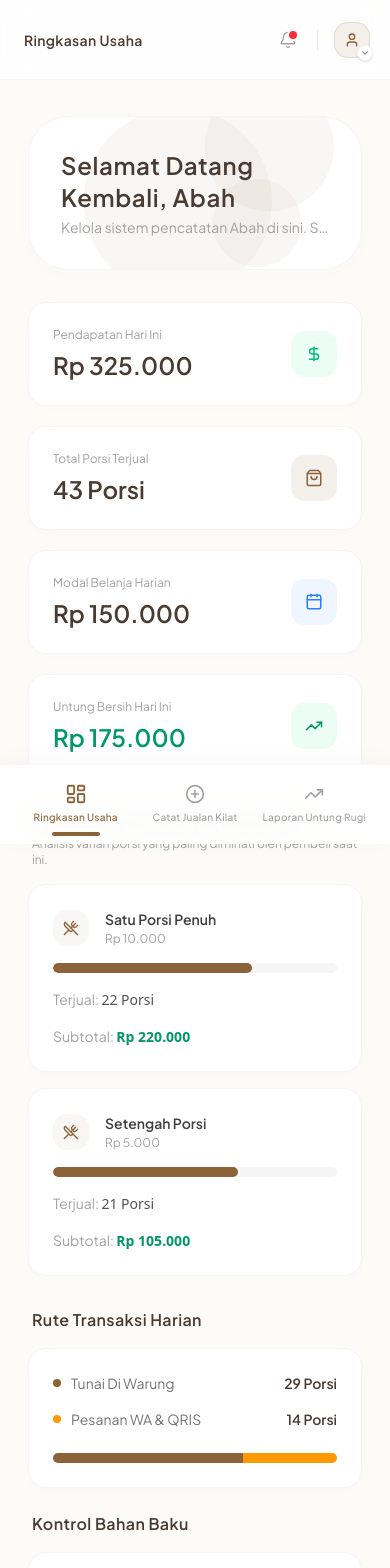
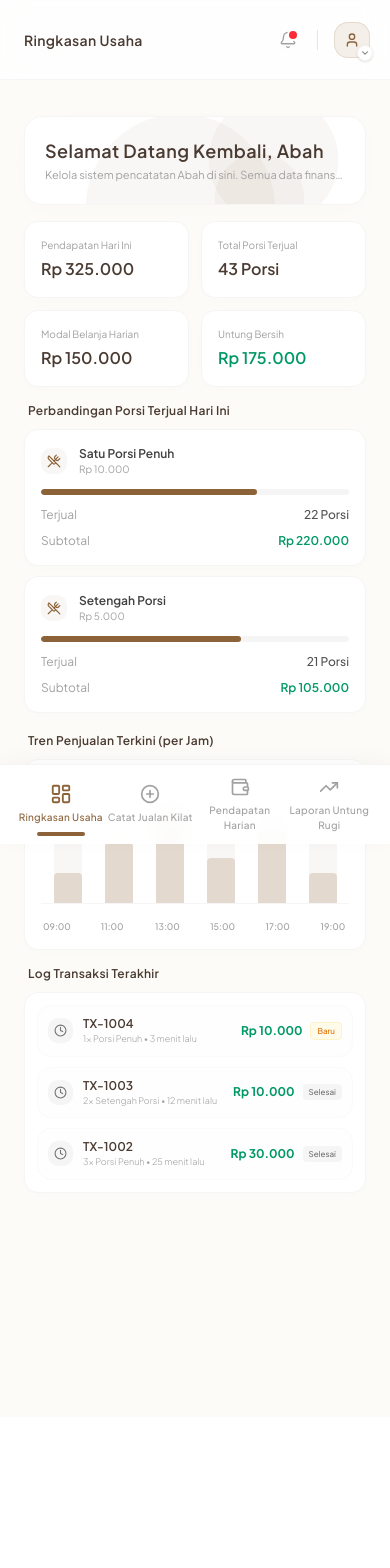
Before and after one commit to sakibfaturrahman/soto-batagor-ui-ux, a Next.js app: page /admin/dashboard in a window 390 px wide. Shown: the top 1568 px of the page. After the commit the page ends 1417 px from the top, so only its background shows below. Built offline with nearby package versions, Linux system fonts and the light colour scheme.

Commit message:
update lagi dashboard

```diff
--- a/app/(admin)/admin/dashboard/page.tsx
+++ b/app/(admin)/admin/dashboard/page.tsx
@@ -7,7 +7,7 @@ import {
   TrendingUp,
   Calendar,
   UtensilsCrossed,
-  AlertTriangle,
+  Clock,
   Sparkles,
 } from "lucide-react";
 
@@ -30,58 +30,88 @@ const porsiTerjualData = [
   },
 ];
 
-const metodeBayarData = [
-  { nama: "Tunai Di Warung", jumlah: "29 Porsi", warna: "bg-[#8C6239]" },
-  { nama: "Pesanan WA & QRIS", jumlah: "14 Porsi", warna: "bg-amber-500" },
+const trenPenjualanJam = [
+  { jam: "09:00", porsi: 4, tinggi: "h-[30%]" },
+  { jam: "11:00", porsi: 8, tinggi: "h-[60%]" },
+  { jam: "13:00", porsi: 12, tinggi: "h-[95%]" },
+  { jam: "15:00", porsi: 6, tinggi: "h-[45%]" },
+  { jam: "17:00", porsi: 9, tinggi: "h-[75%]" },
+  { jam: "19:00", porsi: 4, tinggi: "h-[30%]" },
+];
+
+const logTransaksiTerakhir = [
+  {
+    id: "TX-1004",
+    waktu: "3 menit lalu",
+    item: "1x Porsi Penuh",
+    total: "Rp 10.000",
+    tipe: "Baru",
+  },
+  {
+    id: "TX-1003",
+    waktu: "12 menit lalu",
+    item: "2x Setengah Porsi",
+    total: "Rp 10.000",
+    tipe: "Selesai",
+  },
+  {
+    id: "TX-1002",
+    waktu: "25 menit lalu",
+    item: "3x Porsi Penuh",
+    total: "Rp 30.000",
+    tipe: "Selesai",
+  },
 ];
 
 const containerVariants = {
   hidden: { opacity: 0 },
   show: {
     opacity: 1,
-    transition: { staggerChildren: 0.08 },
+    transition: { staggerChildren: 0.06 },
   },
 };
 
 const itemVariants: Variants = {
-  hidden: { opacity: 0, y: 12 },
+  hidden: { opacity: 0, y: 10 },
   show: {
     opacity: 1,
     y: 0,
-    transition: { type: "spring", stiffness: 200, damping: 20 } as const,
+    transition: { type: "spring", stiffness: 220, damping: 22 } as const,
   },
 };
 
 const greetingVariants: Variants = {
-  hidden: { opacity: 0, y: -20, scale: 0.98 },
+  hidden: { opacity: 0, y: -15, scale: 0.99 },
   show: {
     opacity: 1,
     y: 0,
     scale: 1,
     transition: {
       type: "spring",
-      stiffness: 120,
-      damping: 16,
-      staggerChildren: 0.1,
+      stiffness: 140,
+      damping: 18,
+      staggerChildren: 0.08,
     },
   },
 };
 
 const textFadeVariants: Variants = {
-  hidden: { opacity: 0, x: -15 },
-  show: { opacity: 1, x: 0, transition: { duration: 0.6, ease: "easeOut" } },
+  hidden: { opacity: 0, x: -10 },
+  show: { opacity: 1, x: 0, transition: { duration: 0.5, ease: "easeOut" } },
 };
 
 export default function AdminDashboard() {
   return (
-    <div className="flex flex-col gap-8 pb-24 font-sans select-none max-w-5xl mx-auto px-2 mt-5 md:mt-22">
+    // PERBAIKAN: Mengurangi gap-6 ke gap-4 di mobile, px-2 agar tidak mepet tengah, dan mt-16 agar pas posisi atas
+    <div className="flex flex-col gap-4 md:gap-8 pb-28 md:pb-24 font-sans select-none max-w-5xl mx-auto px-1 md:px-2 sm:px-6 mt-5 md:mt-26 w-full">
       {/* ================= HEADER SAPAAN INTERAKTIF FUTURISTIK ================= */}
       <motion.div
         variants={greetingVariants}
         initial="hidden"
         animate="show"
-        className="w-full bg-white border border-neutral-100 p-8 md:p-10 rounded-[2.5rem] shadow-[0_4px_30px_rgba(0,0,0,0.01)] flex flex-col sm:flex-row sm:items-center justify-between gap-6 text-left relative overflow-hidden group"
+        className="w-full bg-white border border-neutral-100 p-5 md:p-10 rounded-2xl md:rounded-[2.5rem] shadow-[0_4px_30px_rgba(0,0,0,0.01)] flex flex-col sm:flex-row sm:items-center justify-between gap-4 md:gap-6 text-left relative overflow-hidden group"
       >
+        {/* Ornamen Partikel Ambien */}
         <div className="absolute inset-0 pointer-events-none overflow-hidden">
           {[...Array(3)].map((_, i) => (
             <motion.div
@@ -107,12 +137,13 @@ export default function AdminDashboard() {
           ))}
         </div>
 
-        <div className="flex items-center gap-5 relative z-10 flex-1 min-w-0">
+        {/* Konten Teks Kiri */}
+        <div className="flex items-center gap-3 md:gap-5 relative z-10 flex-1 min-w-0">
           <motion.div
-            className="p-4 bg-[#8C6239]/10 text-[#8C6239] rounded-2xl hidden xs:block relative overflow-hidden shadow-inner border border-[#8C6239]/5 shrink-0"
-            whileHover={{ scale: 1.05 }}
+            className="p-3 bg-[#8C6239]/10 text-[#8C6239] rounded-xl md:rounded-2xl hidden xs:block relative overflow-hidden shadow-inner border border-[#8C6239]/5 shrink-0"
+            whileHover={{ scale: 1.03 }}
           >
-            <Sparkles size={24} className="relative z-10" />
+            <Sparkles size={18} className="md:size-6 relative z-10" />
             <motion.div
               className="absolute inset-0 bg-gradient-to-tr from-transparent via-white/40 to-transparent"
               animate={{ x: ["-100%", "100%"] }}
@@ -120,16 +151,16 @@ export default function AdminDashboard() {
             />
           </motion.div>
 
-          <div className="flex flex-col gap-1 min-w-0">
+          <div className="flex flex-col gap-0.5 min-w-0">
             <motion.h1
               variants={textFadeVariants}
-              className="text-2xl md:text-3xl font-semibold text-[#4A3B32] tracking-wide"
+              className="text-lg md:text-3xl font-semibold text-[#4A3B32] tracking-wide"
             >
               Selamat Datang Kembali, Abah
             </motion.h1>
             <motion.p
               variants={textFadeVariants}
-              className="text-sm text-neutral-400 font-normal truncate"
+              className="text-[11px] md:text-sm text-neutral-400 font-normal truncate"
             >
               Kelola sistem pencatatan Abah di sini. Semua data finansial
               disesuaikan otomatis hari ini.
@@ -143,122 +174,120 @@ export default function AdminDashboard() {
         variants={containerVariants}
         initial="hidden"
         animate="show"
-        className="grid grid-cols-1 sm:grid-cols-2 lg:grid-cols-4 gap-5"
+        className="grid grid-cols-2 lg:grid-cols-4 gap-3 md:gap-5"
       >
         {/* Pendapatan Hari Ini */}
         <motion.div
           variants={itemVariants}
-          className="bg-white border border-neutral-100 p-6 rounded-2xl shadow-[0_2px_12px_rgba(0,0,0,0.01)] flex items-center justify-between transition-all hover:shadow-[0_4px_20px_rgba(0,0,0,0.02)]"
+          className="bg-white border border-neutral-100 p-4 md:p-6 rounded-xl md:rounded-2xl shadow-[0_2px_12px_rgba(0,0,0,0.01)] flex items-center justify-between transition-all"
         >
-          <div className="flex flex-col text-left gap-1.5">
-            <span className="text-xs font-normal text-neutral-400">
+          <div className="flex flex-col text-left gap-1">
+            <span className="text-[10px] md:text-xs font-normal text-neutral-400">
               Pendapatan Hari Ini
             </span>
-            <span className="text-2xl font-semibold text-[#4A3B32]">
+            <span className="text-base md:text-2xl font-semibold text-[#4A3B32]">
               Rp 325.000
             </span>
           </div>
-          <div className="p-3.5 bg-emerald-50 text-emerald-500 rounded-xl shrink-0">
-            <DollarSign size={18} />
+          <div className="p-2 md:p-3.5 bg-emerald-50 text-emerald-500 rounded-lg md:rounded-xl shrink-0 hidden sm:block">
+            <DollarSign size={16} className="md:size-[18px]" />
           </div>
         </motion.div>
 
         {/* Total Porsi */}
         <motion.div
           variants={itemVariants}
-          className="bg-white border border-neutral-100 p-6 rounded-2xl shadow-[0_2px_12px_rgba(0,0,0,0.01)] flex items-center justify-between transition-all hover:shadow-[0_4px_20px_rgba(0,0,0,0.02)]"
+          className="bg-white border border-neutral-100 p-4 md:p-6 rounded-xl md:rounded-2xl shadow-[0_2px_12px_rgba(0,0,0,0.01)] flex items-center justify-between transition-all"
         >
-          <div className="flex flex-col text-left gap-1.5">
-            <span className="text-xs font-normal text-neutral-400">
+          <div className="flex flex-col text-left gap-1">
+            <span className="text-[10px] md:text-xs font-normal text-neutral-400">
               Total Porsi Terjual
             </span>
-            <span className="text-2xl font-semibold text-[#4A3B32]">
+            <span className="text-base md:text-2xl font-semibold text-[#4A3B32]">
               43 Porsi
             </span>
           </div>
-          <div className="p-3.5 bg-[#8C6239]/10 text-[#8C6239] rounded-xl shrink-0">
-            <ShoppingBag size={18} />
+          <div className="p-2 md:p-3.5 bg-[#8C6239]/10 text-[#8C6239] rounded-lg md:rounded-xl shrink-0 hidden sm:block">
+            <ShoppingBag size={16} className="md:size-[18px]" />
           </div>
         </motion.div>
 
         {/* Modal Belanja */}
         <motion.div
           variants={itemVariants}
-          className="bg-white border border-neutral-100 p-6 rounded-2xl shadow-[0_2px_12px_rgba(0,0,0,0.01)] flex items-center justify-between transition-all hover:shadow-[0_4px_20px_rgba(0,0,0,0.02)]"
+          className="bg-white border border-neutral-100 p-4 md:p-6 rounded-xl md:rounded-2xl shadow-[0_2px_12px_rgba(0,0,0,0.01)] flex items-center justify-between transition-all"
         >
-          <div className="flex flex-col text-left gap-1.5">
-            <span className="text-xs font-normal text-neutral-400">
+          <div className="flex flex-col text-left gap-1">
+            <span className="text-[10px] md:text-xs font-normal text-neutral-400">
               Modal Belanja Harian
             </span>
-            <span className="text-2xl font-semibold text-[#4A3B32]">
+            <span className="text-base md:text-2xl font-semibold text-[#4A3B32]">
               Rp 150.000
             </span>
           </div>
-          <div className="p-3.5 bg-blue-50 text-blue-500 rounded-xl shrink-0">
-            <Calendar size={18} />
+          <div className="p-2 md:p-3.5 bg-blue-50 text-blue-500 rounded-lg md:rounded-xl shrink-0 hidden sm:block">
+            <Calendar size={16} className="md:size-[18px]" />
           </div>
         </motion.div>
 
         {/* Untung Bersih */}
         <motion.div
           variants={itemVariants}
-          className="bg-white border border-neutral-100 p-6 rounded-2xl shadow-[0_2px_12px_rgba(0,0,0,0.01)] flex items-center justify-between transition-all hover:shadow-[0_4px_20px_rgba(0,0,0,0.02)]"
+          className="bg-white border border-neutral-100 p-4 md:p-6 rounded-xl md:rounded-2xl shadow-[0_2px_12px_rgba(0,0,0,0.01)] flex items-center justify-between transition-all"
         >
-          <div className="flex flex-col text-left gap-1.5">
-            <span className="text-xs font-normal text-neutral-400">
-              Untung Bersih Hari Ini
+          <div className="flex flex-col text-left gap-1">
+            <span className="text-[10px] md:text-xs font-normal text-neutral-400">
+              Untung Bersih
             </span>
-            <span className="text-2xl font-semibold text-emerald-600">
+            <span className="text-base md:text-2xl font-semibold text-emerald-600">
               Rp 175.000
             </span>
           </div>
-          <div className="p-3.5 bg-emerald-50 text-emerald-600 rounded-xl shrink-0">
-            <TrendingUp size={18} />
+          <div className="p-2 md:p-3.5 bg-emerald-50 text-emerald-600 rounded-lg md:rounded-xl shrink-0 hidden sm:block">
+            <TrendingUp size={16} className="md:size-[18px]" />
           </div>
         </motion.div>
       </motion.div>
 
       {/* ================= 2. STRUKTUR UTAMA TUMPUKAN VERTIKAL ================= */}
-      <div className="flex flex-col gap-8">
+      {/* PERBAIKAN: Jarak gap dikurangi dari gap-8 menjadi gap-5 agar tidak terlalu renggang di mobile */}
+      <div className="flex flex-col gap-5 md:gap-8">
         {/* BAGIAN UTAMA A: PAPAN PROGRESS PORSI TERJUAL */}
-        <div className="flex flex-col gap-4">
+        <div className="flex flex-col gap-2.5 md:gap-4">
           <div className="text-left px-1">
-            <h2 className="text-base font-semibold text-[#4A3B32] tracking-wide">
+            <h2 className="text-xs md:text-base font-semibold text-[#4A3B32] tracking-wide">
               Perbandingan Porsi Terjual Hari Ini
             </h2>
-            <p className="text-xs text-neutral-400 font-normal mt-0.5">
-              Analisis varian porsi yang paling diminati oleh pembeli saat ini.
-            </p>
           </div>
 
           <motion.div
             variants={containerVariants}
             initial="hidden"
             animate="show"
-            className="flex flex-col gap-4"
+            className="flex flex-col gap-2.5 md:gap-4"
           >
             {porsiTerjualData.map((porsi) => (
               <motion.div
                 key={porsi.id}
                 variants={itemVariants}
-                className="flex flex-col sm:grid sm:grid-cols-12 bg-white border border-neutral-100 rounded-2xl p-6 shadow-[0_2px_12px_rgba(0,0,0,0.01)] items-start sm:items-center gap-4 sm:gap-0 hover:border-[#8C6239]/20 transition-all"
+                className="flex flex-col sm:grid sm:grid-cols-12 bg-white border border-neutral-100 rounded-xl md:rounded-2xl p-4 md:p-6 shadow-[0_2px_12px_rgba(0,0,0,0.01)] items-start sm:items-center gap-2 sm:gap-0 hover:border-[#8C6239]/20 transition-all"
               >
-                <div className="sm:col-span-4 flex items-center gap-4 text-left w-full">
-                  <div className="p-2.5 bg-[#8C6239]/5 rounded-xl text-[#8C6239] shrink-0">
-                    <UtensilsCrossed size={16} />
+                <div className="sm:col-span-4 flex items-center gap-3 text-left w-full">
+                  <div className="p-1.5 bg-[#8C6239]/5 rounded-lg text-[#8C6239] shrink-0">
+                    <UtensilsCrossed size={14} />
                   </div>
-                  <div className="flex flex-col gap-0.5">
-                    <span className="text-sm font-semibold text-neutral-700">
+                  <div className="flex flex-col">
+                    <span className="text-xs md:text-sm font-semibold text-neutral-700">
                       {porsi.nama}
                     </span>
-                    <span className="text-xs font-mono text-neutral-400">
+                    <span className="text-[10px] md:text-[11px] font-mono text-neutral-400">
                       {porsi.harga}
                     </span>
                   </div>
                 </div>
 
-                <div className="sm:col-span-4 w-full pr-0 sm:pr-8">
-                  <div className="w-full h-2.5 bg-neutral-100 rounded-full overflow-hidden">
+                <div className="sm:col-span-4 w-full pr-0 sm:pr-8 my-1 sm:my-0">
+                  <div className="w-full h-1.5 md:h-2.5 bg-neutral-100 rounded-full overflow-hidden">
                     <motion.div
                       className="h-full bg-[#8C6239] rounded-full"
                       initial={{ width: 0 }}
@@ -268,83 +297,113 @@ export default function AdminDashboard() {
                   </div>
                 </div>
 
-                <div className="sm:col-span-2 text-left text-sm font-medium text-neutral-600 w-full sm:pl-4">
+                <div className="sm:col-span-2 text-left text-xs md:text-sm font-medium text-neutral-600 w-full sm:pl-4 flex justify-between sm:block">
                   <span className="inline sm:hidden text-neutral-400 font-normal">
-                    Terjual:{" "}
+                    Terjual
                   </span>
-                  {porsi.terjual}
+                  <span>{porsi.terjual}</span>
                 </div>
 
-                <div className="sm:col-span-2 text-left sm:text-right text-sm font-semibold text-emerald-600 w-full">
+                <div className="sm:col-span-2 text-left sm:text-right text-xs md:text-sm font-semibold text-emerald-600 w-full flex justify-between sm:block mt-0.5 sm:mt-0">
                   <span className="inline sm:hidden text-neutral-400 font-normal">
-                    Subtotal:{" "}
+                    Subtotal
                   </span>
-                  {porsi.totalNominal}
+                  <span>{porsi.totalNominal}</span>
                 </div>
               </motion.div>
             ))}
           </motion.div>
         </div>
 
-        {/* BAGIAN UTAMA B: DUA SUB-KOMPONEN HORIZONTAL DENGAN TINGGI SERAGAM (items-stretch) */}
-        <div className="grid grid-cols-1 md:grid-cols-2 gap-6 items-stretch">
-          {/* KIRI: Distribusi Alur Transaksi */}
-          <div className="flex flex-col gap-4 h-full">
+        {/* BAGIAN UTAMA B: DIAGRAM & LOG AKTIVITAS TERBARU */}
+        <div className="grid grid-cols-1 md:grid-cols-2 gap-4 md:gap-6 items-stretch">
+          {/* KOLOM KIRI: Diagram Batang Penjualan per Jam */}
+          <div className="flex flex-col gap-2.5 md:gap-4 h-full">
             <div className="text-left px-1">
-              <h2 className="text-base font-semibold text-[#4A3B32] tracking-wide">
-                Rute Transaksi Harian
+              <h2 className="text-xs md:text-base font-semibold text-[#4A3B32] tracking-wide">
+                Tren Penjualan Terkini (per Jam)
               </h2>
             </div>
-            {/* flex-1 memastikan kontainer ini mengisi penuh sisa tinggi dari pembungkus grid */}
-            <div className="bg-white border border-neutral-100 rounded-2xl p-6 shadow-[0_2px_12px_rgba(0,0,0,0.01)] flex flex-col justify-between flex-1 gap-6 text-left">
-              <div className="flex flex-col gap-4">
-                {metodeBayarData.map((item, idx) => (
-                  <div key={idx} className="flex flex-col gap-1.5">
-                    <div className="flex justify-between items-center text-sm">
-                      <span className="text-neutral-500 flex items-center gap-2.5 font-normal">
-                        <span
-                          className={`w-2 h-2 rounded-full ${item.warna}`}
-                        />
-                        {item.nama}
-                      </span>
-                      <span className="font-semibold text-[#4A3B32]">
-                        {item.jumlah}
-                      </span>
+            <div className="bg-white border border-neutral-100 rounded-xl md:rounded-2xl p-4 md:p-6 shadow-[0_2px_12px_rgba(0,0,0,0.01)] flex flex-col gap-4 md:gap-6 text-left flex-1 justify-between">
+              <div className="flex items-end justify-between h-32 md:h-40 w-full pt-2 px-1 border-b border-neutral-100 items-stretch gap-1.5 sm:gap-2">
+                {trenPenjualanJam.map((item, idx) => (
+                  <div
+                    key={idx}
+                    className="flex flex-col items-center justify-end h-full w-full group gap-1"
+                  >
+                    <span className="text-[9px] md:text-[10px] font-bold text-[#8C6239] opacity-0 group-hover:opacity-100 transition-opacity duration-200 mb-0.5">
+                      {item.porsi}
+                    </span>
+                    <div className="w-full bg-[#8C6239]/5 rounded-t-[4px] flex items-end h-full max-w-[28px] sm:max-w-[32px]">
+                      <motion.div
+                        initial={{ height: 0 }}
+                        animate={{
+                          height: item.tinggi
+                            .replace("h-[", "")
+                            .replace("]", ""),
+                        }}
+                        transition={{
+                          duration: 0.8,
+                          delay: idx * 0.04,
+                          ease: "easeOut",
+                        }}
+                        className="w-full bg-[#8C6239]/20 group-hover:bg-[#8C6239] rounded-t-[4px] transition-colors"
+                      />
                     </div>
                   </div>
                 ))}
               </div>
-              <div className="w-full h-2.5 bg-neutral-100 rounded-full overflow-hidden flex">
-                <div className="h-full bg-[#8C6239] w-[67%]" />
-                <div className="h-full bg-amber-500 w-[33%]" />
+              <div className="flex justify-between text-[9px] md:text-xs text-neutral-400 font-medium px-0.5">
+                {trenPenjualanJam.map((item, idx) => (
+                  <span
+                    key={idx}
+                    className="w-full text-center max-w-[28px] sm:max-w-[32px]"
+                  >
+                    {item.jam}
+                  </span>
+                ))}
               </div>
             </div>
           </div>
 
-          {/* KANAN: Status Stok Bahan */}
-          <div className="flex flex-col gap-4 h-full">
+          {/* KOLOM KANAN: Log Aktivitas Riwayat Transaksi Terkini */}
+          <div className="flex flex-col gap-2.5 md:gap-4 h-full">
             <div className="text-left px-1">
-              <h2 className="text-base font-semibold text-[#4A3B32] tracking-wide">
-                Kontrol Bahan Baku
+              <h2 className="text-xs md:text-base font-semibold text-[#4A3B32] tracking-wide">
+                Log Transaksi Terakhir
               </h2>
             </div>
-            {/* h-full & flex-1 memaksakan kartu peringatan ini memiliki tinggi yang sama dengan kartu transaksi di kiri */}
-            <div className="bg-white border border-neutral-100 rounded-2xl p-6 shadow-[0_2px_12px_rgba(0,0,0,0.01)] flex flex-col flex-1 text-left justify-start">
-              <div className="flex items-start gap-3.5 p-4 bg-amber-50/60 rounded-xl border border-amber-100/50 h-full">
-                <AlertTriangle
-                  size={16}
-                  className="text-amber-600 shrink-0 mt-0.5"
-                />
-                <div className="flex flex-col gap-1">
-                  <span className="text-xs font-semibold text-amber-800">
-                    Stok Tahu Sutra Menipis
-                  </span>
-                  <span className="text-xs text-amber-700/80 font-normal leading-relaxed">
-                    Tersisa untuk perkiraan sekitar 15 porsi jualan lagi. Segera
-                    siapkan belanja esok hari.
-                  </span>
+            <div className="bg-white border border-neutral-100 rounded-xl md:rounded-2xl p-3 md:p-5 shadow-[0_2px_12px_rgba(0,0,0,0.01)] flex flex-col text-left flex-1 justify-start gap-2.5">
+              {logTransaksiTerakhir.map((tx, idx) => (
+                <div
+                  key={idx}
+                  className="flex items-center justify-between p-2.5 md:p-3 rounded-xl border border-neutral-50 bg-neutral-50/20 hover:bg-neutral-50/60 transition-all group"
+                >
+                  <div className="flex items-center gap-2.5 md:gap-3">
+                    <div className="p-1.5 md:p-2 bg-neutral-100 text-neutral-500 rounded-lg group-hover:bg-[#8C6239]/10 group-hover:text-[#8C6239] transition-colors">
+                      <Clock size={13} />
+                    </div>
+                    <div className="flex flex-col">
+                      <span className="text-xs font-semibold text-[#4A3B32]">
+                        {tx.id}
+                      </span>
+                      <span className="text-[9px] md:text-[10px] text-neutral-400 font-light">
+                        {tx.item} • {tx.waktu}
+                      </span>
+                    </div>
+                  </div>
+                  <div className="flex items-center gap-2">
+                    <span className="text-xs font-bold text-emerald-600">
+                      {tx.total}
+                    </span>
+                    <span
+                      className={`text-[8px] md:text-[9px] px-1.5 py-0.5 rounded font-medium ${tx.tipe === "Baru" ? "bg-amber-50 text-amber-600 border border-amber-100" : "bg-neutral-100 text-neutral-500"}`}
+                    >
+                      {tx.tipe}
+                    </span>
+                  </div>
                 </div>
-              </div>
+              ))}
             </div>
           </div>
         </div>
--- a/app/(admin)/admin/revenue/page.tsx
+++ b/app/(admin)/admin/revenue/page.tsx
@@ -84,7 +84,7 @@ export default function PendapatanBerkala() {
   const currentData = databasePendapatan[filter];
 
   return (
-    <div className="flex flex-col gap-6 md:gap-8 pb-28 md:pb-24 font-sans select-none max-w-5xl mx-auto px-4 md:px-6 mt-20 md:mt-26 w-full text-[#4A3B32]">
+    <div className="flex flex-col gap-6 md:gap-8 pb-28 md:pb-24 font-sans select-none max-w-5xl mx-auto px-4 md:px-6 mt-5 md:mt-26 w-full text-[#4A3B32]">
       {/* ================= HEADER & SAKLAR FILTER TIMEFRAME ================= */}
       <div className="flex flex-col sm:flex-row sm:items-center justify-between gap-4 w-full border-b border-neutral-100 pb-5">
         <div className="text-left">
--- a/components/admin/sidebar.tsx
+++ b/components/admin/sidebar.tsx
@@ -7,6 +7,7 @@ import {
   LayoutDashboard,
   PlusCircle,
   TrendingUp,
+  Wallet,
   LogOut,
   Store,
 } from "lucide-react";
@@ -22,6 +23,11 @@ const menuItems = [
     title: "Catat Jualan Kilat",
     href: "/admin/input-kilat",
     icon: PlusCircle,
+  },
+  {
+    title: "Pendapatan Harian",
+    href: "/admin/revenue",
+    icon: Wallet,
   },
   {
     title: "Laporan Untung Rugi",
```
